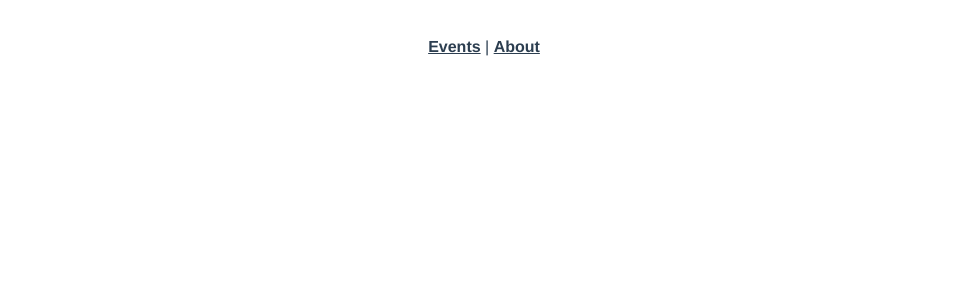
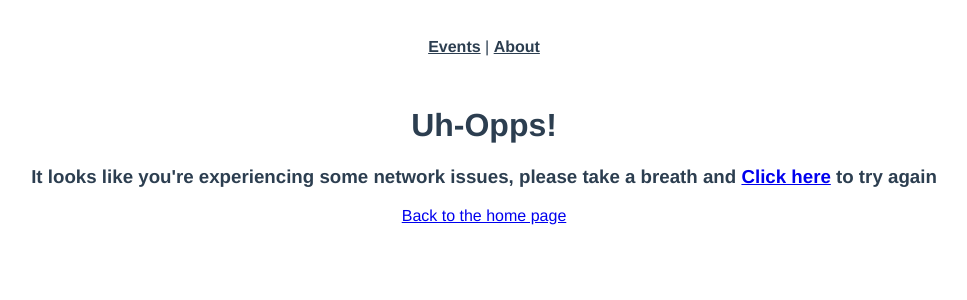
Before and after one commit to elkun310/real-world-vue, a Vue app: page /networkError in a window 1280 px wide. Before the commit this address had no page. Shown: the top 300 px of the page, without its empty margins (156-1123 px from the left). Built offline with nearby package versions, Linux system fonts and the light colour scheme.

Commit message:
error handling and 404s

```diff
--- a/src/router/index.js
+++ b/src/router/index.js
@@ -5,6 +5,8 @@
 import EventDetail from '../views/event/Detail.vue'
 import EventRegister from '../views/event/Register.vue'
 import EventEdit from '../views/event/Edit.vue'
+import NotFound from '../views/NotFound.vue'
+import NetworkError from '../views/NetworkError.vue'
 
 const routes = [
   {
@@ -17,12 +19,17 @@
     })
   },
   {
-    path: '/about',
+    path: '/about-us',
     name: 'About',
     component: About,
+    // alias: '/about'
   },
   {
-    path: '/event/:id',
+    path: '/about',
+    redirect: { name: 'About'}
+  },
+  {
+    path: '/events/:id',
     name: 'EventLayout',
     props: true,
     component: EventLayout,
@@ -44,6 +51,30 @@
       },
     ]
   },
+  {
+    path: '/event/:afterEvent(.*)',
+    redirect: to => {
+      return {
+        path: '/events/' + to.params.afterEvent
+      }
+    }
+  },
+  {
+    path: '/:catchAll(.*)',
+    name: 'NotFound',
+    component: NotFound
+  },
+  {
+    path: '/404/:resource',
+    name: '404Resource',
+    component: NotFound,
+    props: true
+  },
+  {
+    path: '/networkError',
+    name: 'networkError',
+    component: NetworkError,
+  }
 ]
 
 const router = createRouter({
--- a/src/views/EventList.vue
+++ b/src/views/EventList.vue
@@ -56,6 +56,9 @@
               this.totalEvents = response.headers['x-total-count'];
             })
             .catch((error) => {
+              this.$router.push({
+                name: 'networkError',
+              })
               console.log(error)
             })
     })
--- /dev/null
+++ b/src/views/NetworkError.vue
@@ -0,0 +1,5 @@
+<template>
+    <h1>Uh-Opps!</h1>
+    <h3>It looks like you're experiencing some network issues, please take a breath and <a href="#" @click="$router.go(-1)">Click here</a> to try again</h3>
+    <router-link :to="{ name: 'EventList'}">Back to the home page</router-link>
+</template>
--- /dev/null
+++ b/src/views/NotFound.vue
@@ -0,0 +1,17 @@
+<template>
+    <h1>Opps!</h1>
+    <h3>The {{ resource }} you're looking for is not here</h3>
+    <router-link :to="{ name: 'EventList'}">Back to the home page</router-link>
+</template>
+
+<script>
+export default {
+    props: {
+        resource: {
+            type: String,
+            required: true,
+            default: 'page'
+        }
+    }
+}
+</script>
--- a/src/views/event/Layout.vue
+++ b/src/views/event/Layout.vue
@@ -34,7 +34,17 @@
         this.event = response.data;
         })
         .catch(error => {
-        console.log(error)
+          if (error.response && error.response.status == 404) {
+            this.$router.push({
+              name: '404Resource',
+              params : {resource: 'event'}
+            })
+          } else {
+            this.$router.push({
+              name: 'networkError',
+            })
+          }
+
         })
     },
 }
--- a/src/views/event/Register.vue
+++ b/src/views/event/Register.vue
@@ -2,11 +2,21 @@
   <div v-if="event">
     <h1>{{ event.title }}</h1>
     <p>Register event here</p>
+    <button @click="register">
+        Register Me
+    </button>
   </div>
 </template>
 
 <script>
 export default {
     props: ['event'],
+    methods: {
+      register() {
+        this.$router.push({
+          name : 'EventDetail'
+        })
+      }
+    }
 }
 </script>
```
